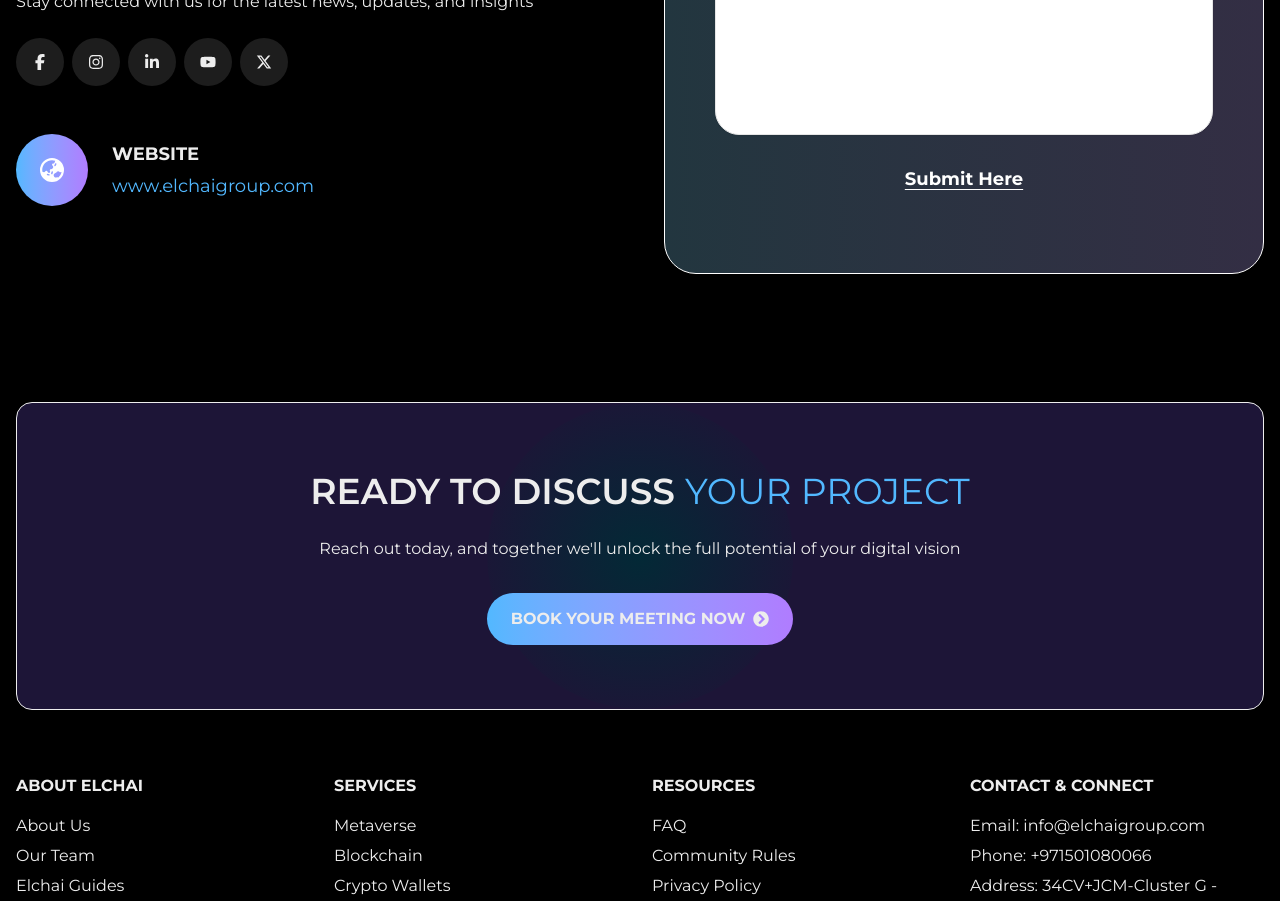
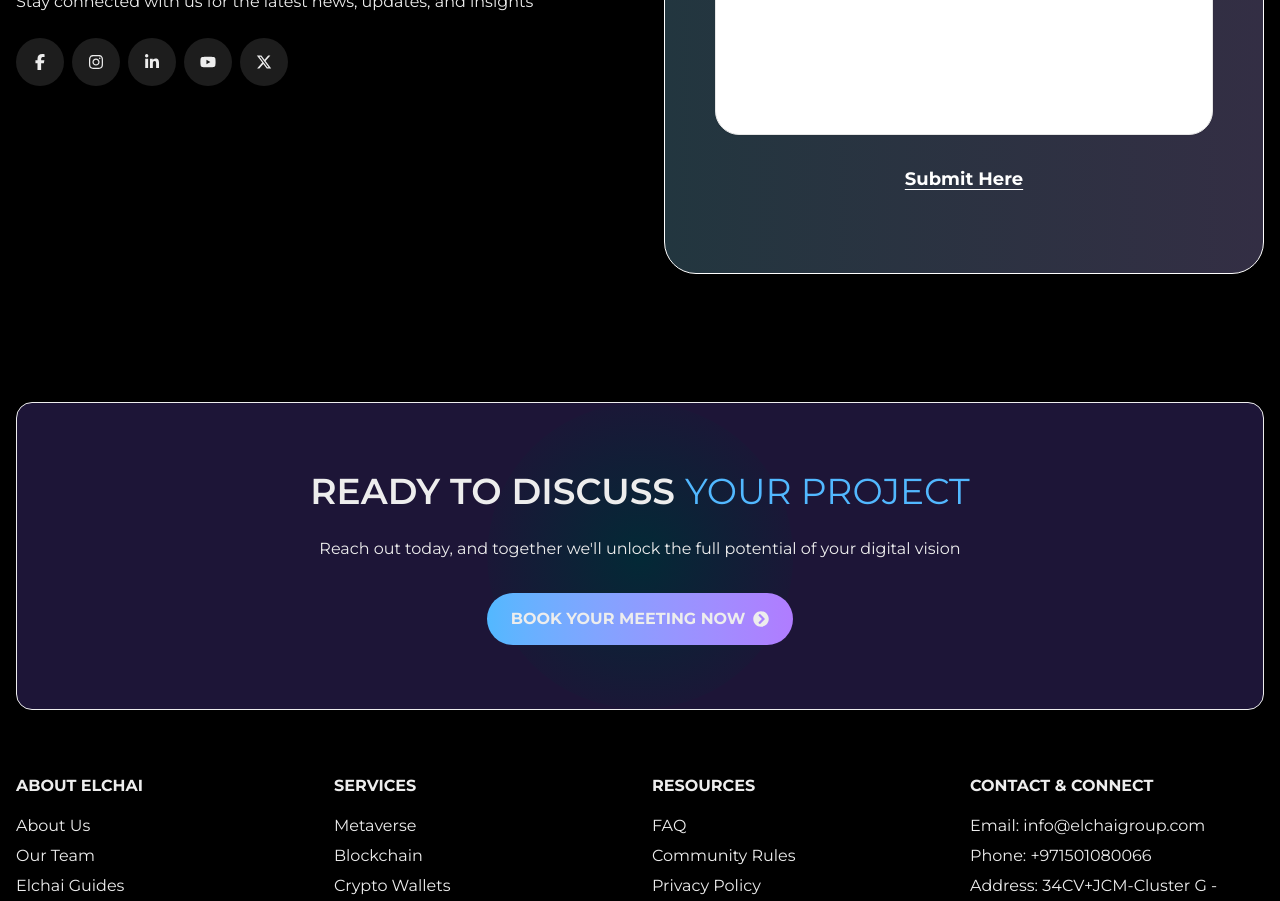
Before and after one commit to zufichris/elchai-site, a Next.js app: page /contact-us in a window 1280 px wide. Shown: the part 1700-2601 px from the top of the page. Built offline with nearby package versions, Linux system fonts and the light colour scheme.

Commit message:
removed website on contacts page

```diff
--- a/app/contact-us/page.tsx
+++ b/app/contact-us/page.tsx
@@ -77,8 +77,6 @@
 								<li><IconStyleOne icon={<FaYoutube />} url={getSiteData().socialMedia.youtube} /></li>
 								<li><IconStyleOne icon={<FaXTwitter />} url={getSiteData().socialMedia.twitter} /></li>
 							</ul>
-
-							<IconTextStyleOne icon={<FaEarthAsia />} title="Website" url={getSiteData().siteUrl} contact={getSiteData().siteUrl} openinnewtab={true} highlight={true} />
 						</div>
 						<div>
 							<div className="border border-white px-6 lg:px-12 py-10 lg:py-20 rounded-4xl bg-linear-to-r from-[#22363F] to-[#332E44]">
```
